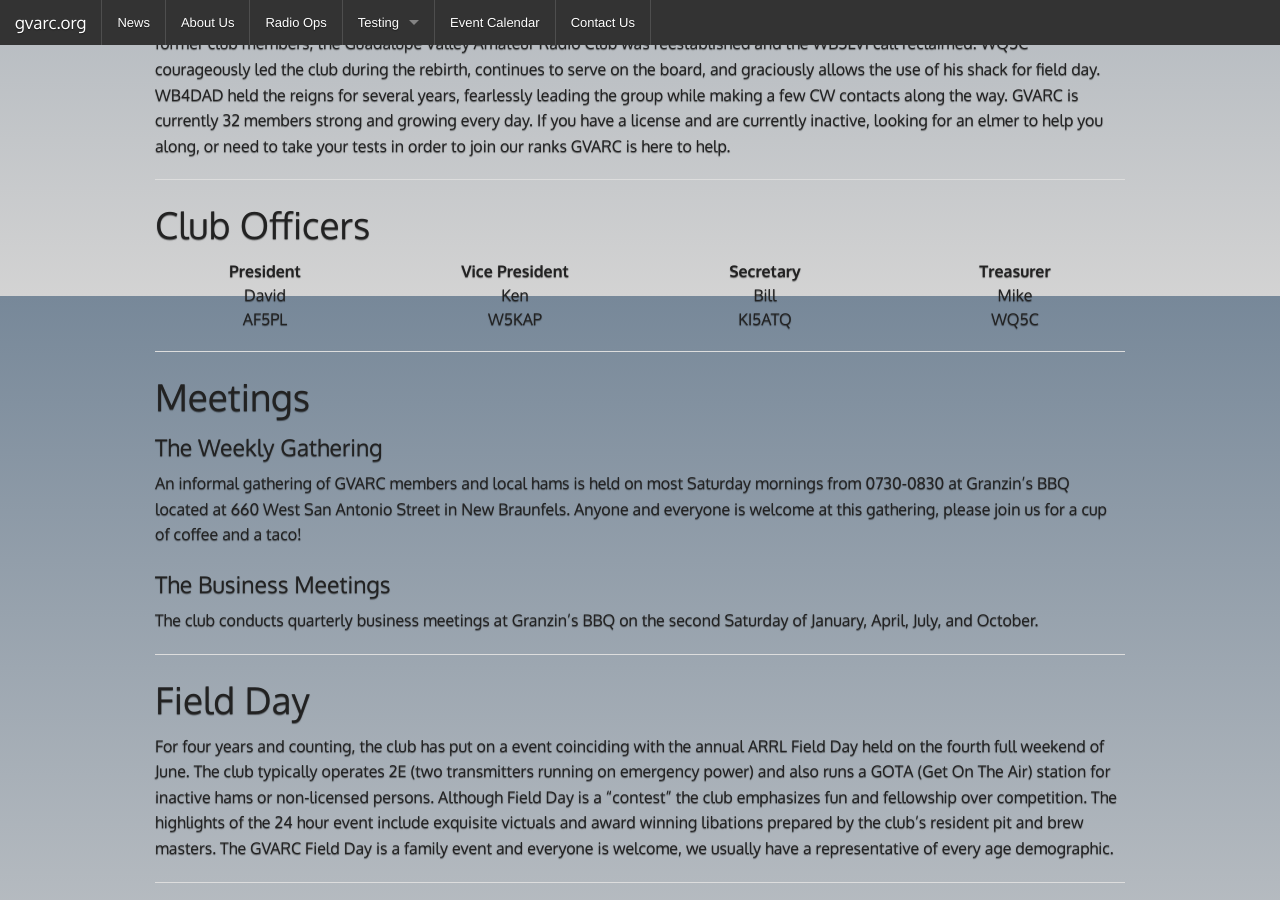
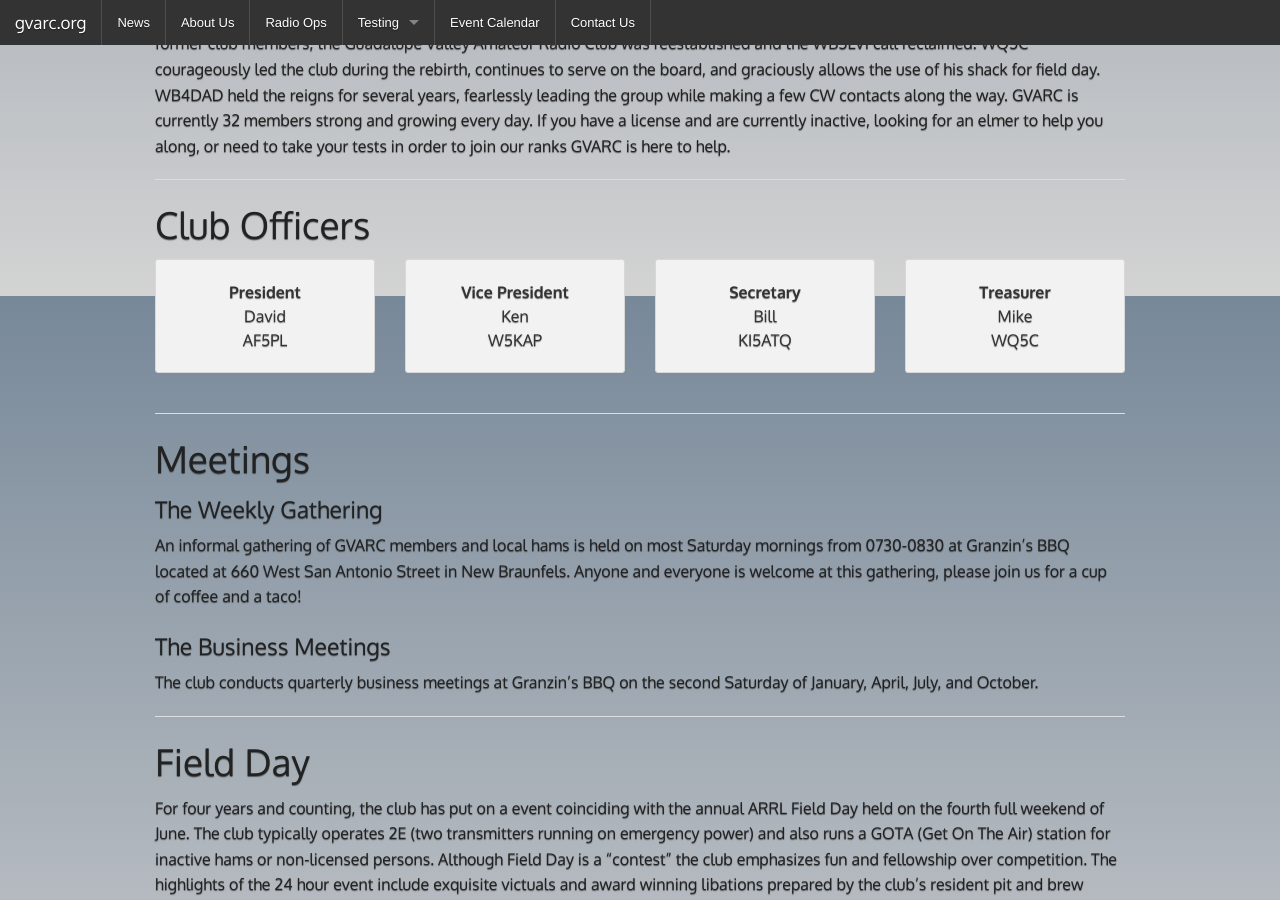
Before and after one commit to mikelord68/gvarc, a Jekyll site: the page built from about/index.md, in a window 1280 px wide and 900 px high, scrolled down 604 px. Built offline with Jekyll 4.4.1, drawn with Linux system fonts in a browser that asks for light colours.

Commit message:
Added panels to officer include

```diff
--- a/_includes/officers.html
+++ b/_includes/officers.html
@@ -1,11 +1,13 @@
 <div class="row">
 {% for officer in site.data.officers %}
   <div class="large-3 columns text-center">
-    <strong> {{ officer.position }} </strong>
-    <br>
-    {{ officer.name }}
-    <br>
-    {{ officer.call }}
+    <div class="panel radius">
+      <strong> {{ officer.position }} </strong>
+      <br>
+      {{ officer.name }}
+      <br>
+      {{ officer.call }}
+    </div>
   </div>
 {% endfor %}
 </div>
```
